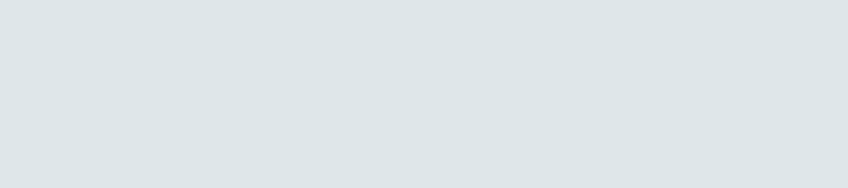
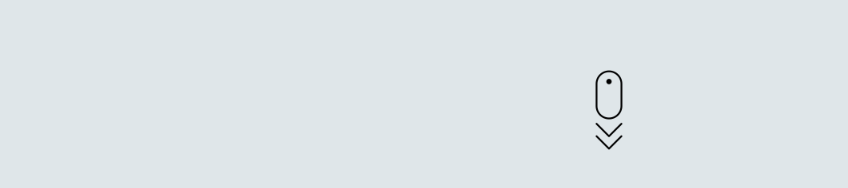
Before and after one commit to HBSPS/Playground, a React (Create React App) app: page / in a window 1280 px wide. Shown: the part 570-758 px from the top of the page, without its empty margins (7-855 px from the left). Built offline with nearby package versions, Linux system fonts and the light colour scheme.

Commit message:
:sparkles: [FEAT] Scroll Down 아이콘 추가

```diff
--- a/src/Routes/Home.tsx
+++ b/src/Routes/Home.tsx
@@ -1,5 +1,6 @@
 import styled from 'styled-components';
 import { Link } from 'react-router-dom';
+import scroll_down from '../Images/scroll_down.png'
 
 const BackGround = styled.div`
   width: 100vw;
@@ -9,6 +10,7 @@ const BackGround = styled.div`
   display: flex;
   align-items: center;
   scroll-snap-align: start;
+  position: relative;
 `;
 
 const Wrapper = styled.div`
@@ -39,6 +41,16 @@ const StyledLink = styled(Link)`
   background-color: white;
 `;
 
+const ScrollDownIcon = styled.div`
+  width: 10vh;
+  height: 10vh;
+  background-image: url(${scroll_down});
+  background-size: cover;
+  position: absolute;
+  left: 45vw;
+  bottom: 10vh;
+`;
+
 function Home() {
   return (
     <>
@@ -49,6 +61,7 @@ function Home() {
             <Text>Here is my playground!</Text>
             <Text>This place is made up of my favorite things.</Text>
           </div>
+          <ScrollDownIcon />
         </BackGround>
         <BackGround style={{ background: 'black' }}>
           <Text style={{ color: 'white' }}>Snow</Text>
```
Also changed, not shown: src/Images/scroll_down.png (added).
